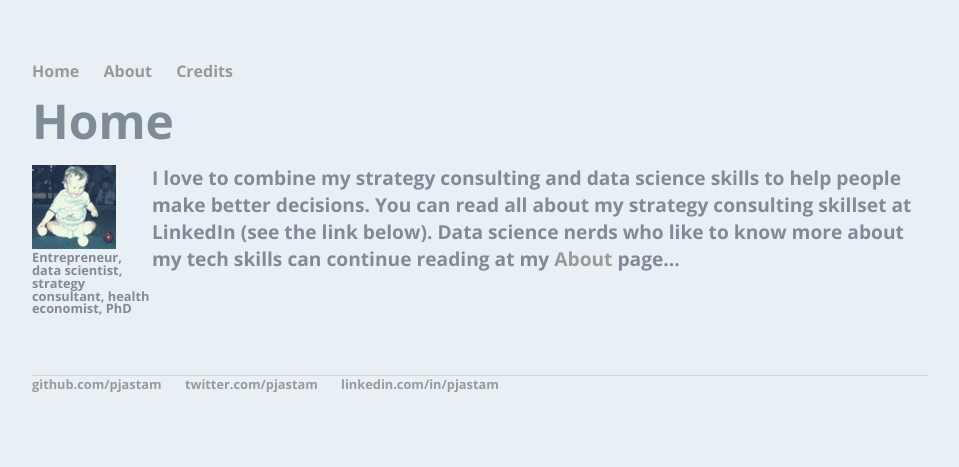
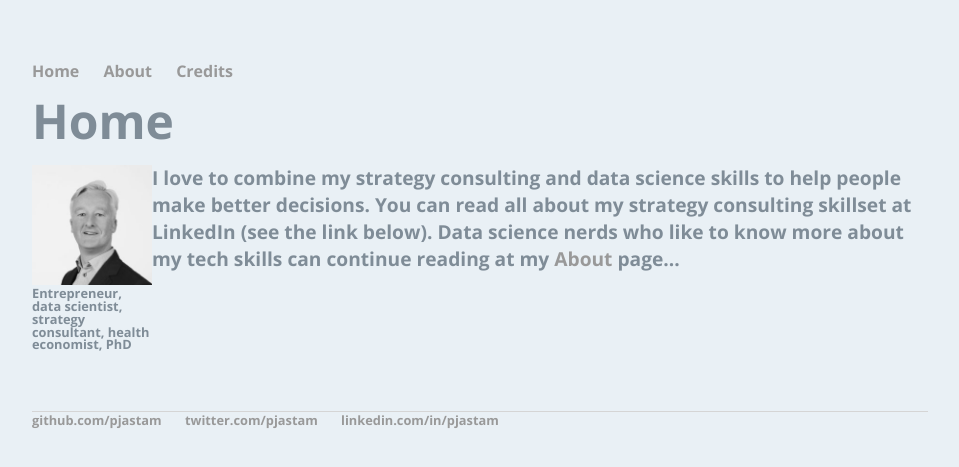
Before and after one commit to pjastam/pjastam.github.io, a Jekyll site: the page built from index.html, in a window 1280 px wide. Shown: the top 467 px of the page, without its empty margins (160-1119 px from the left). Built offline with Jekyll 4.4.1, drawn with Linux system fonts in a browser that asks for light colours; some web fonts are replaced.

Commit message:
Change photograph

```diff
--- a/index.html
+++ b/index.html
@@ -8,7 +8,7 @@
 	<div class="homepage">
 		<div class="left">
 			<table>
-				<tr><td><img src="/img/pietje2.png" alt="Picture"></td></tr>
+				<tr><td><img src="/img/Piet.jpg" alt="Picture"></td></tr>
 				<tr><td>Entrepreneur, data scientist, strategy consultant, health economist, PhD<td></tr>
 			</table>
 		</div>
```
Also changed, not shown: img/Piet.jpg (added), img/pietje2.png (deleted).
